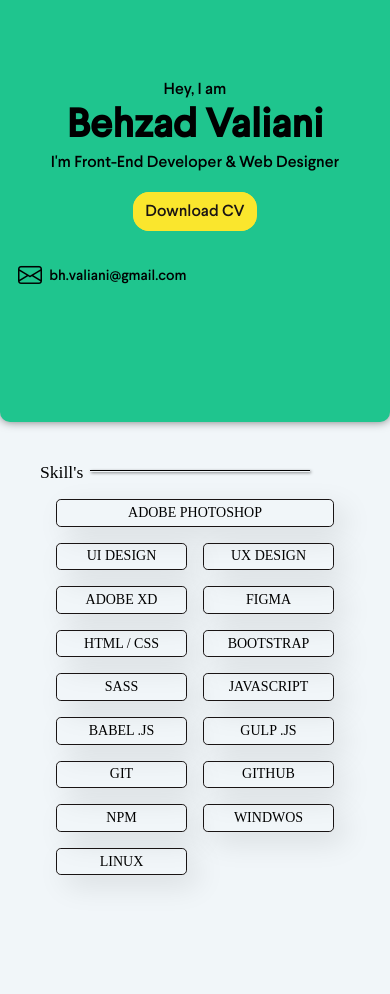
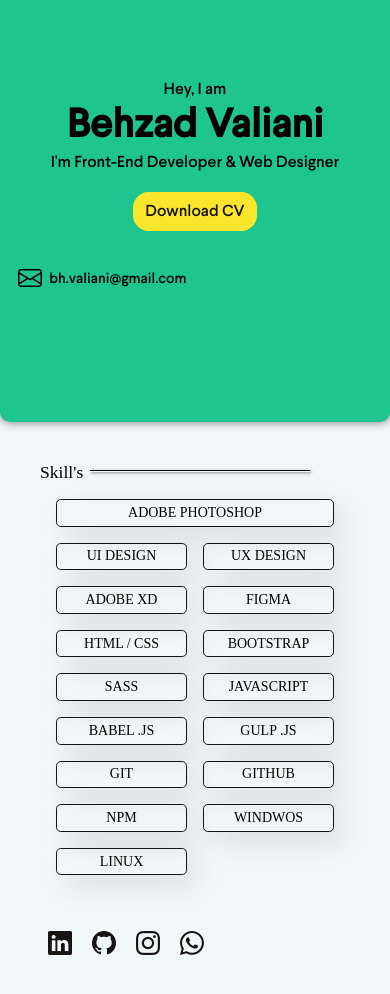
Before and after one commit to Behzad1408/PersonalPage, a plain HTML site: page index.html in a window 390 px wide. Before the commit the page ends 931 px from the top, so only its background shows below. Drawn offline with nearby package versions, Linux system fonts and the light colour scheme.

Commit message:
styling responsive sreen mobile finish

```diff
--- a/index.html
+++ b/index.html
@@ -30,7 +30,6 @@
     <section class="right-Content">
       <div class="container">
         <div class="form">
-
           <div class="line-break">
             <p class="title-form">Skill's</p>
             <span></span>
@@ -132,15 +131,14 @@
                 <p class="list-p">LINUX</p>
               </div>
             </div>
-
           </div>
         </div>
-            <!-- <div class="socialMedia-cta">
-                  <i class="bi bi-linkedin"></i>
-                  <i class="bi bi-github"></i>
-                  <i class="bi bi-instagram"></i>
-                  <i class="bi bi-whatsapp"></i>
-            </div> -->
+
+            <div class="socialMedia-cta">
+              <a href="#"><i class="bi bi-linkedin"></i></a>
+              <a href="#"><i class="bi bi-github"></i></a>
+              <a href="#"><i class="bi bi-instagram"></i></a>
+              <a href="#"><i class="bi bi-whatsapp"></i></a>
             </div>
       </div>
     </section>
--- a/style/main.scss
+++ b/style/main.scss
@@ -58,7 +58,7 @@ body {
   .email-content{
       display: flex;
       align-items: center;
-      margin: 2.5em 0 0 1.125em;
+      margin: 2.7em 0 0 1.125em;
 
       .bi-envelope{
           font-size: 1.5em;
@@ -155,6 +155,19 @@ body {
 
 
     }
+
+    .socialMedia-cta{
+      margin-top: 40px;
+      margin-bottom: 0;
+      a{
+        padding: .5em;
+        color: var(--font-color);
+
+        .bi{
+          font-size: 24px;
+        }
+      }
+    }
 }
 
 @media (min-width: 110px){
```
Also changed, not shown: style/main.css, 1 other file. Lines whose indentation alone changed are shown as unchanged.
